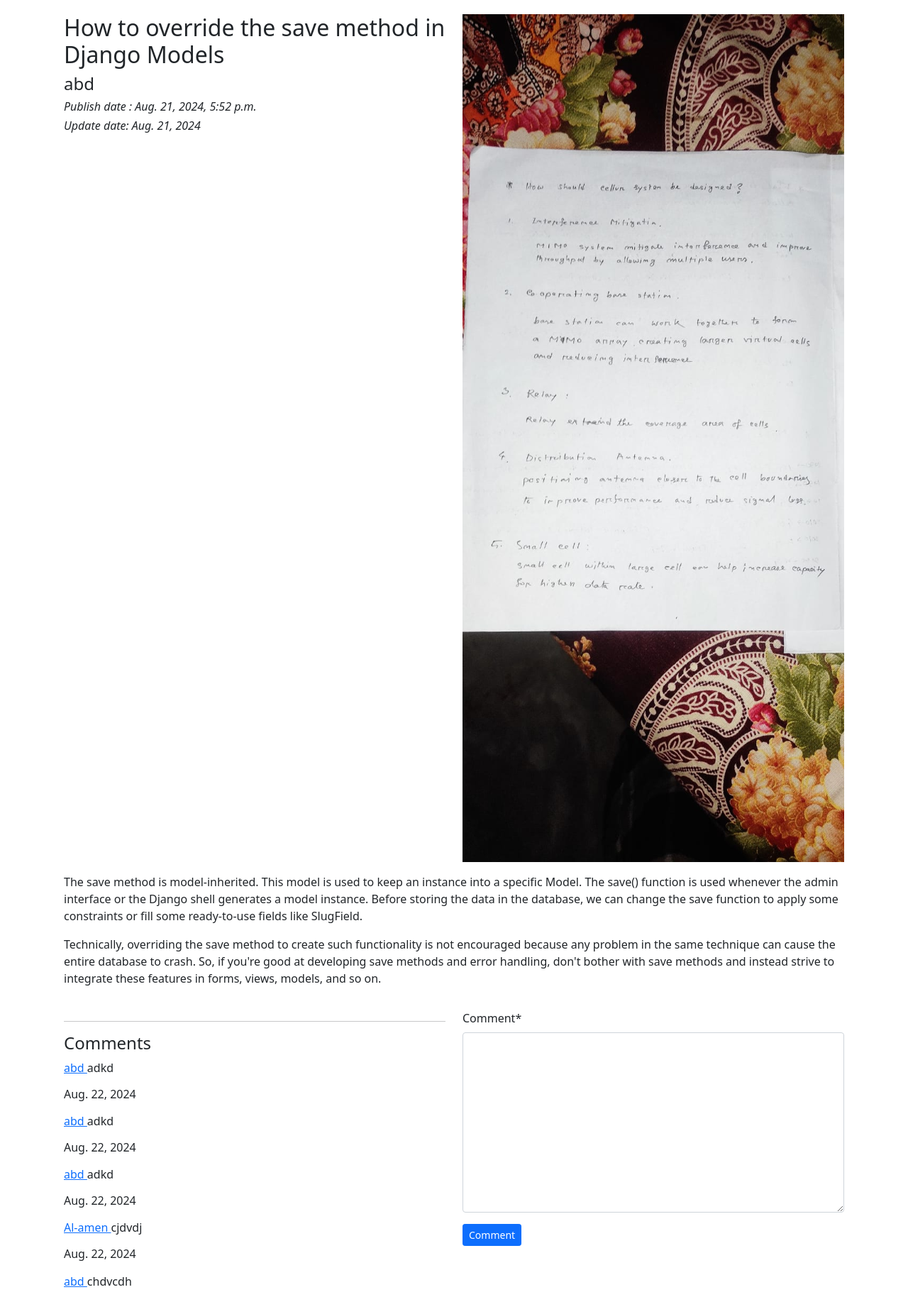
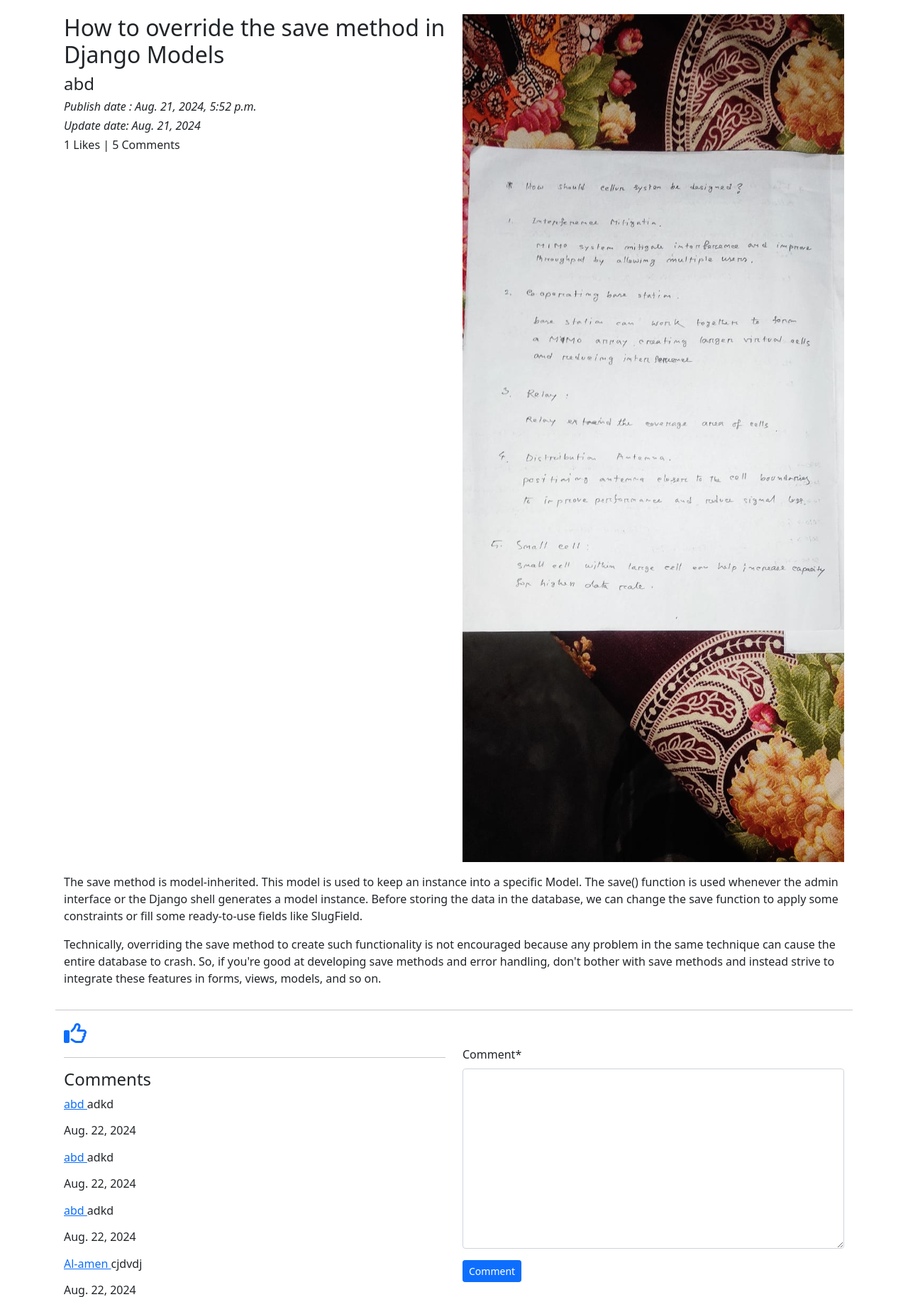
Before and after one commit to Al-amen/Blog_Project, a Django app: a page that uses Blog_Project/templates/base.html in a window 1280 px wide. Shown: the part 58-1886 px from the top of the page at 71% size. Run offline with Django 5.2, Linux system fonts and the light colour scheme; a user stored in the database is signed in; data comes from the database, SQL or seed files in the repository; both versions use the stored data as it was after the commit; some libraries are stand-ins or nearby versions.

Commit message:
added likes sections

```diff
--- a/Blog_Project/App_Blog/urls.py
+++ b/Blog_Project/App_Blog/urls.py
@@ -7,6 +7,8 @@ urlpatterns = [
     path('blog_list',views.BlogList.as_view() , name= 'blog_list'),
     path('write/',views.CreateBlog.as_view(), name='create_blog'),
     path('details/<str:slug>', views.blog_details, name='blog_details'),
-    path('app_login',include('App_Login.urls'))
+    path('liked/<pk>',views.liked, name="liked_post"),
+    path('unliked/<pk>',views.unliked, name="unliked_post")
+
 
 ]
--- a/Blog_Project/App_Blog/views.py
+++ b/Blog_Project/App_Blog/views.py
@@ -43,6 +43,12 @@ def blog_details(request,slug):
 
      blog = models.Blog.objects.get(slug=slug)
      comment_form = forms.CommentForm()
+     liked = False
+     already_liked = models.Likes.objects.filter(blog=blog,user=request.user)
+     if already_liked:
+         liked = True
+     else:
+         liked = False
      if request.method == 'POST':
          comment_form = forms.CommentForm(request.POST)
          comment = comment_form.save(commit=False)
@@ -53,6 +59,30 @@ def blog_details(request,slug):
 
      context={
         'blog': blog,
-        'comment_form':comment_form
+        'comment_form':comment_form,
+        'liked':liked
     }
      return render(request, "App_Blog/blog_details.html", context=context)
+
+@login_required
+def liked(request, pk):
+    blog = models.Blog.objects.get(pk=pk)
+    print(pk)
+    user = request.user
+    already_liked = models.Likes.objects.filter(blog=blog,user=user)
+
+    if not already_liked:
+        liked_post = models.Likes(blog=blog,user=user)
+        liked_post.save()
+        print(blog.slug)
+        return  HttpResponseRedirect(reverse('App_Blog:blog_details',kwargs={'slug':blog.slug} ))
+
+@login_required
+
+def unliked(request,pk):
+    blog = models.Blog.objects.get(pk=pk)
+    user = request.user
+    already_liked = models.Likes.objects.filter(blog=blog,user=user)
+
+    already_liked.delete()
+    return  HttpResponseRedirect(reverse('App_Blog:blog_details',kwargs={'slug':blog.slug} ))
--- a/Blog_Project/App_Login/urls.py
+++ b/Blog_Project/App_Login/urls.py
@@ -9,8 +9,8 @@ urlpatterns = [
     path("signup/",views.sign_up, name="signup"),
     path('login/',views.login_page,name='login'),
     path('logout/',views.logout_page,name='logout'),
-    #path('profile/',views.user_profile, name='profile'),
-    path("profile/<str:username>/", views.user_profile, name="profile"),
+    path('profile/',views.user_profile, name='profile'),
+
     path('change_profile/',views.user_profile_change, name='change_profile'),
     path('password/', views.pass_change, name='pass_change'),
     path('add-picture/', views.pro_pic_add, name = "pro_pic_add"),
--- a/Blog_Project/templates/App_Blog/blog_details.html
+++ b/Blog_Project/templates/App_Blog/blog_details.html
@@ -15,19 +15,31 @@
             <h4>{{ blog.author }}</h4>
             <i><h6>Publish date : {{ blog.publish_date }}</h6></i>
             <i><h6>Update date: {{ blog.update_date }}</h6></i>
+            <h6>{{blog.liked_blog.count}} Likes | {{blog.blog_comment.count}} Comments</h6>
         </div>
         <div class="col-sm-6">
             <img src="/media/{{ blog.blog_image }}" alt="{{ blog.blog_title }}" title="{{ blog.blog_title }}" width="100%">
         </div>
         <p>{{ blog.blog_content | linebreaks }}</p>
+
+        <hr>
     </div>
+    {% if not liked %}
+        <a href="{% url 'App_Blog:liked_post' pk=blog.pk %}"><i class="fa-sharp fa-regular fa-2x fa-thumbs-up"></i></a>
+    {% else %}
+       <a href="{% url 'App_Blog:unliked_post' pk=blog.pk %}"><i class="fa-sharp fa-regular fa-2x fa-thumbs-down"></i></a>
+    {% endif %}
+
+
+
+
     <div class="row">
         <div class="col-sm-6">
             <hr>
             <h4>Comments</h4>
             {% for comment in blog.blog_comment.all %}
                 <p>
-                    <a href="{% url 'App_Login:profile' username=comment.user.username %}">
+                    <a href="#">
                         {{ comment.user.username }}
                     </a>
                     {{ comment.comment }} <br>
--- a/Blog_Project/templates/base.html
+++ b/Blog_Project/templates/base.html
@@ -4,6 +4,7 @@
   <meta charset="UTF-8">
   <meta name="viewport" content="width=device-width, initial-scale=1.0">
   <link href="https://cdn.jsdelivr.net/npm/bootstrap@5.0.2/dist/css/bootstrap.min.css" rel="stylesheet" integrity="sha384-EVSTQN3/azprG1Anm3QDgpJLIm9Nao0Yz1ztcQTwFspd3yD65VohhpuuCOmLASjC" crossorigin="anonymous">
+  <link rel="stylesheet" href="https://cdnjs.cloudflare.com/ajax/libs/font-awesome/6.6.0/css/all.min.css" integrity="sha512-Kc323vGBEqzTmouAECnVceyQqyqdsSiqLQISBL29aUW4U/M7pSPA/gEUZQqv1cwx4OnYxTxve5UMg5GT6L4JJg==" crossorigin="anonymous" referrerpolicy="no-referrer" />
   {% block css %}
 
   {% endblock css %}
```
Also changed, not shown: Blog_Project/db.sqlite3.
